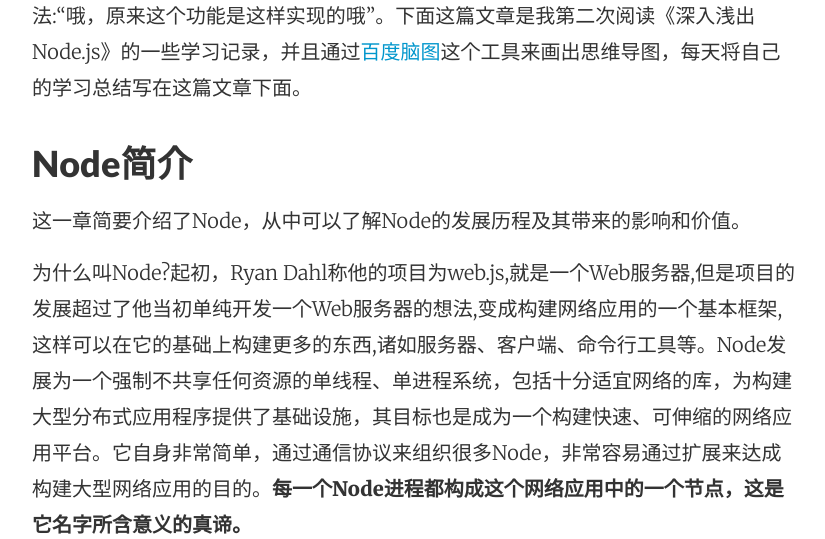
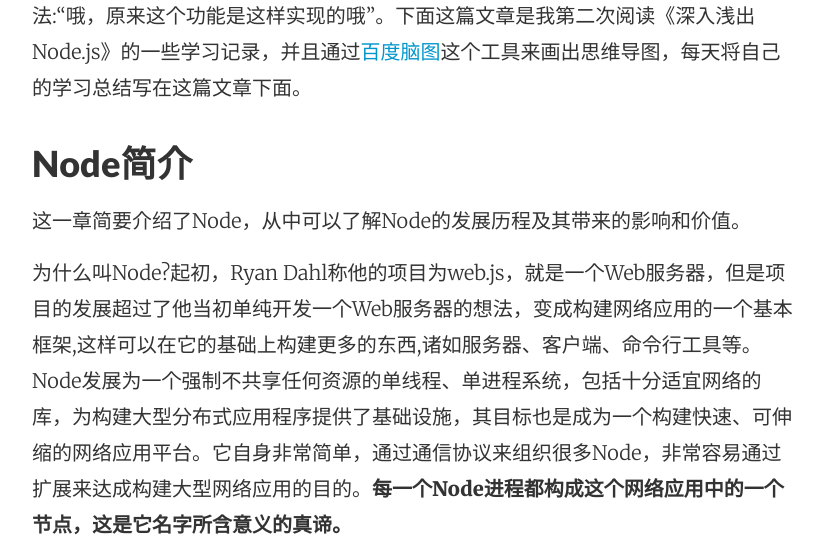
Before and after one commit to tw93/tw93.github.io, a Jekyll site: the page built from _posts/2015-03-01-shen-ru-qian-chu-nodejs-reading-mind-map.md, in a window 1280 px wide and 1400 px high, scrolled down 462 px, cut to the strip 0-539 px from the top of the window. Shown: the whole strip, without its empty margins (224-1049 px from the left). Built offline with Jekyll 4.4.1, drawn with Linux system fonts in a browser that asks for light colours; some of the changed text lies outside the part shown.

Commit message:
修改了aboutme

```diff
--- a/_posts/2015-03-01-shen-ru-qian-chu-nodejs-reading-mind-map.md
+++ b/_posts/2015-03-01-shen-ru-qian-chu-nodejs-reading-mind-map.md
@@ -12,7 +12,7 @@
 
 这一章简要介绍了Node，从中可以了解Node的发展历程及其带来的影响和价值。
 
-为什么叫Node?起初，Ryan Dahl称他的项目为web.js,就是一个Web服务器,但是项目的发展超过了他当初单纯开发一个Web服务器的想法,变成构建网络应用的一个基本框架,这样可以在它的基础上构建更多的东西,诸如服务器、客户端、命令行工具等。Node发展为一个强制不共享任何资源的单线程、单进程系统，包括十分适宜网络的库，为构建大型分布式应用程序提供了基础设施，其目标也是成为一个构建快速、可伸缩的网络应用平台。它自身非常简单，通过通信协议来组织很多Node，非常容易通过扩展来达成构建大型网络应用的目的。**每一个Node进程都构成这个网络应用中的一个节点，这是它名字所含意义的真谛。**
+为什么叫Node?起初，Ryan Dahl称他的项目为web.js，就是一个Web服务器，但是项目的发展超过了他当初单纯开发一个Web服务器的想法，变成构建网络应用的一个基本框架,这样可以在它的基础上构建更多的东西,诸如服务器、客户端、命令行工具等。Node发展为一个强制不共享任何资源的单线程、单进程系统，包括十分适宜网络的库，为构建大型分布式应用程序提供了基础设施，其目标也是成为一个构建快速、可伸缩的网络应用平台。它自身非常简单，通过通信协议来组织很多Node，非常容易通过扩展来达成构建大型网络应用的目的。**每一个Node进程都构成这个网络应用中的一个节点，这是它名字所含意义的真谛。**
 
 ![Node简介](http://7vihmc.com1.z0.glb.clouddn.com/Node1.png)
 
@@ -25,7 +25,7 @@
 
 ###异步I/O
 这一章展示了Node中我们将异步I/O作为主要设计理念的原因。另外，还会介绍到异步I/O的详细实现过程。
-事件循环是异步实现的核心，它与浏览器中的执行模型基本上保持一致。而向古老的[Rhino](https://developer.mozilla.org/zh-CN/docs/Mozilla/Projects/Rhino){:target="_blank"},尽管是较早就能在服务器运行的JavaScript运行时但是执行模型并不像浏览器采用事件驱动，而是使用像其他语言一样采用同步I/O作为主要模型，这造成它在性能上面无法发挥。**Node正是依靠构建了一套完善的高性能异步I/O框架，打破了JavaScript在服务器止步不前的局面。**
+事件循环是异步实现的核心，它与浏览器中的执行模型基本上保持一致。而向古老的[Rhino](https://developer.mozilla.org/zh-CN/docs/Mozilla/Projects/Rhino){:target="_blank"}，尽管是较早就能在服务器运行的JavaScript运行时但是执行模型并不像浏览器采用事件驱动，而是使用像其他语言一样采用同步I/O作为主要模型，这造成它在性能上面无法发挥。**Node正是依靠构建了一套完善的高性能异步I/O框架，打破了JavaScript在服务器止步不前的局面。**
 
 ![Node异步I/O](http://7vihmc.com1.z0.glb.clouddn.com/Node3.png)
 
```
Also changed, not shown: other parts of _posts/2015-03-01-shen-ru-qian-chu-nodejs-reading-mind-map.md (+5 -0 lines), about.md (+1 -1 lines).
